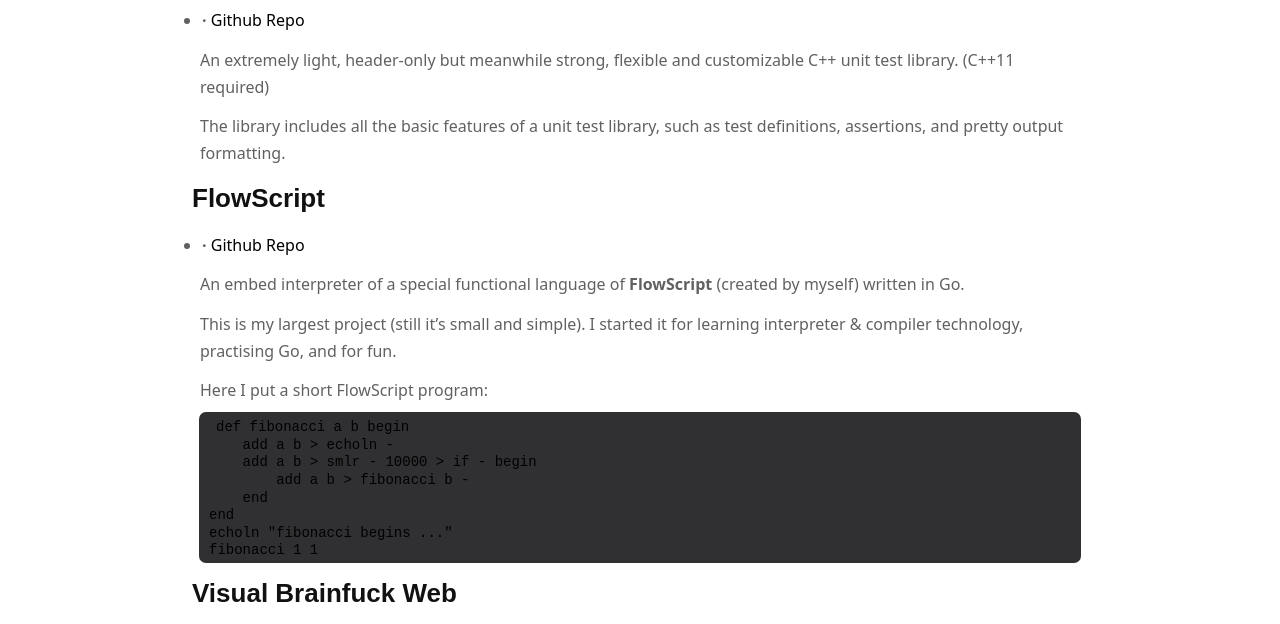
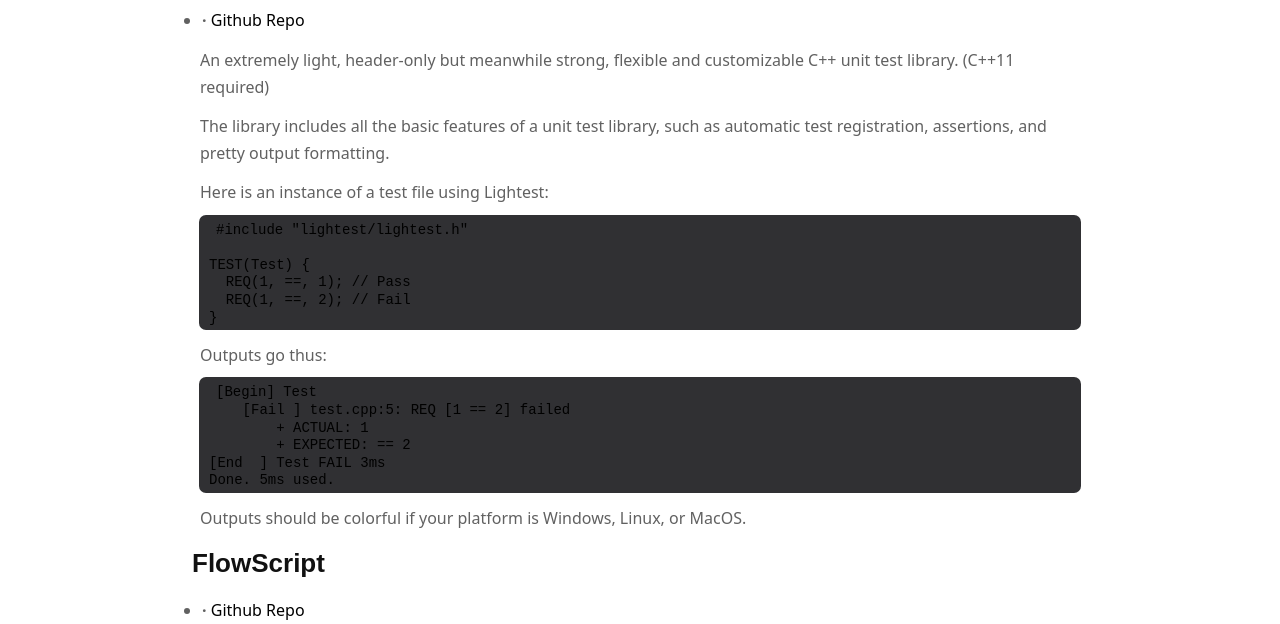
Before and after one commit to zhangzheheng12345/zzhme, an Astro site: page /projects in a window 1280 px wide. Shown: the part 297-921 px from the top of the page. Built offline with nearby package versions, Linux system fonts and the light colour scheme; Astro itself is replaced by a stand-in of ours; code samples lack their colours; a web font is replaced by a local one.

Commit message:
Update projects

````diff
--- a/src/pages/projects.md
+++ b/src/pages/projects.md
@@ -9,13 +9,37 @@
 
 An extremely light, header-only but meanwhile strong, flexible and customizable C++ unit test library. (C++11 required)
 
-The library includes all the basic features of a unit test library, such as test definitions, assertions, and pretty output formatting.
+The library includes all the basic features of a unit test library, such as automatic test registration, assertions, and pretty output formatting.
+
+Here is an instance of a test file using Lightest:
+
+```cpp
+#include "lightest/lightest.h"
+
+TEST(Test) {
+  REQ(1, ==, 1); // Pass
+  REQ(1, ==, 2); // Fail
+}
+```
+
+Outputs go thus:
+
+```
+[Begin] Test
+    [Fail ] test.cpp:5: REQ [1 == 2] failed
+        + ACTUAL: 1
+        + EXPECTED: == 2
+[End  ] Test FAIL 3ms
+Done. 5ms used.
+```
+
+Outputs should be colorful if your platform is Windows, Linux, or MacOS.
 
 ## FlowScript
 
 - [Github Repo](https://github.com/zhangzheheng12345/flowscript)
 
-An embed interpreter of a special functional language of **FlowScript** (created by myself) written in Go.
+An Go embeded interpreter of a functional programming language of **FlowScript** (created by myself).
 
 This is my largest project (still it's small and simple).
 I started it for learning interpreter & compiler technology, practising Go, and for fun.
@@ -25,7 +49,7 @@
 <!-- highlight FlowScript as Ruby -->
 
 ```ruby
-def fibonacci a b begin
+def fibonacci a b begin # Output the fibonacci sequence between 1 and 10000
     add a b > echoln -
     add a b > smlr - 10000 > if - begin
         add a b > fibonacci b -
@@ -40,7 +64,7 @@
 - [GitHub Repo](https://github.com/zhangzheheng12345/visual-brainfuck-web)
 - Website at [visual-brainfuck-web.netlify.app](https://visual-brainfuck-web.netlify.app)
 
-An online brainfuck interpreter with a real-time visual memory.
+An online brainfuck interpreter with a limitless real-time visual memory.
 
 I am a lover of Brainfuck, so I started this project to debug Brainfuck easier.
 
````
